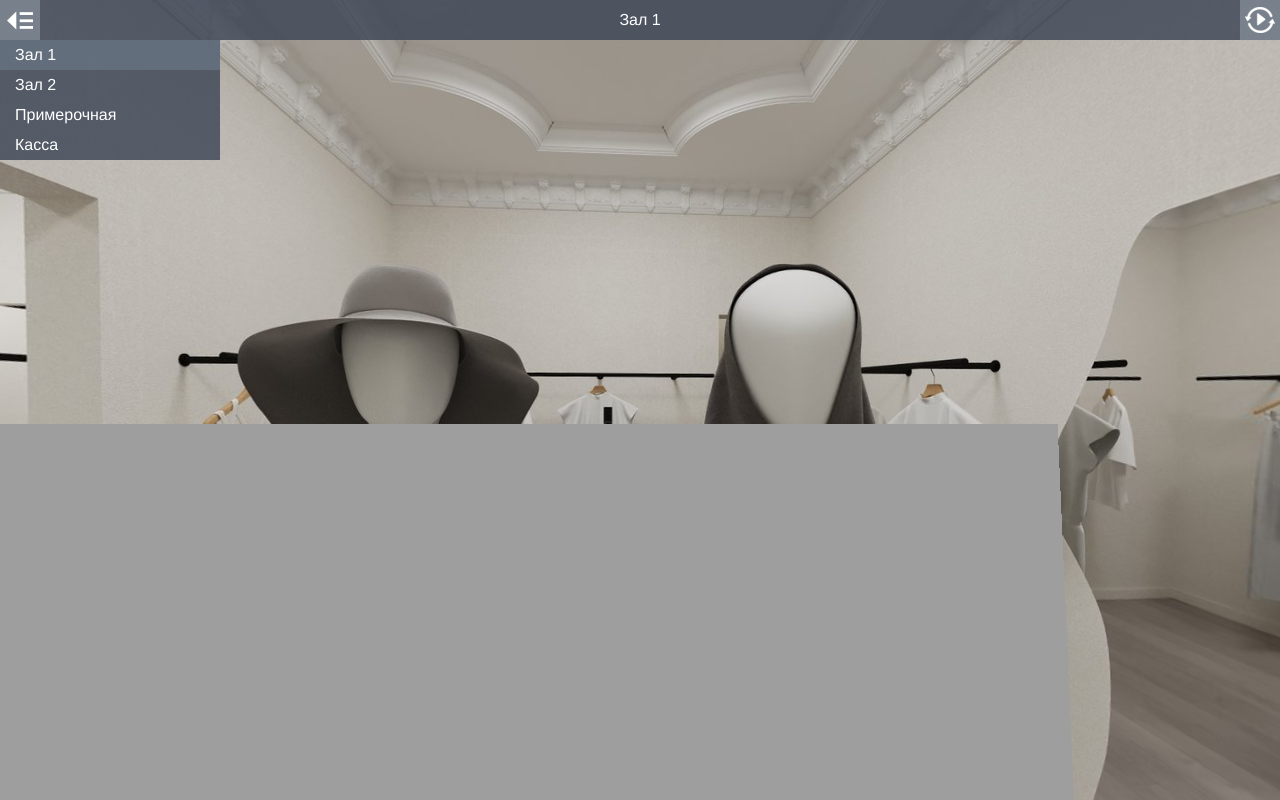
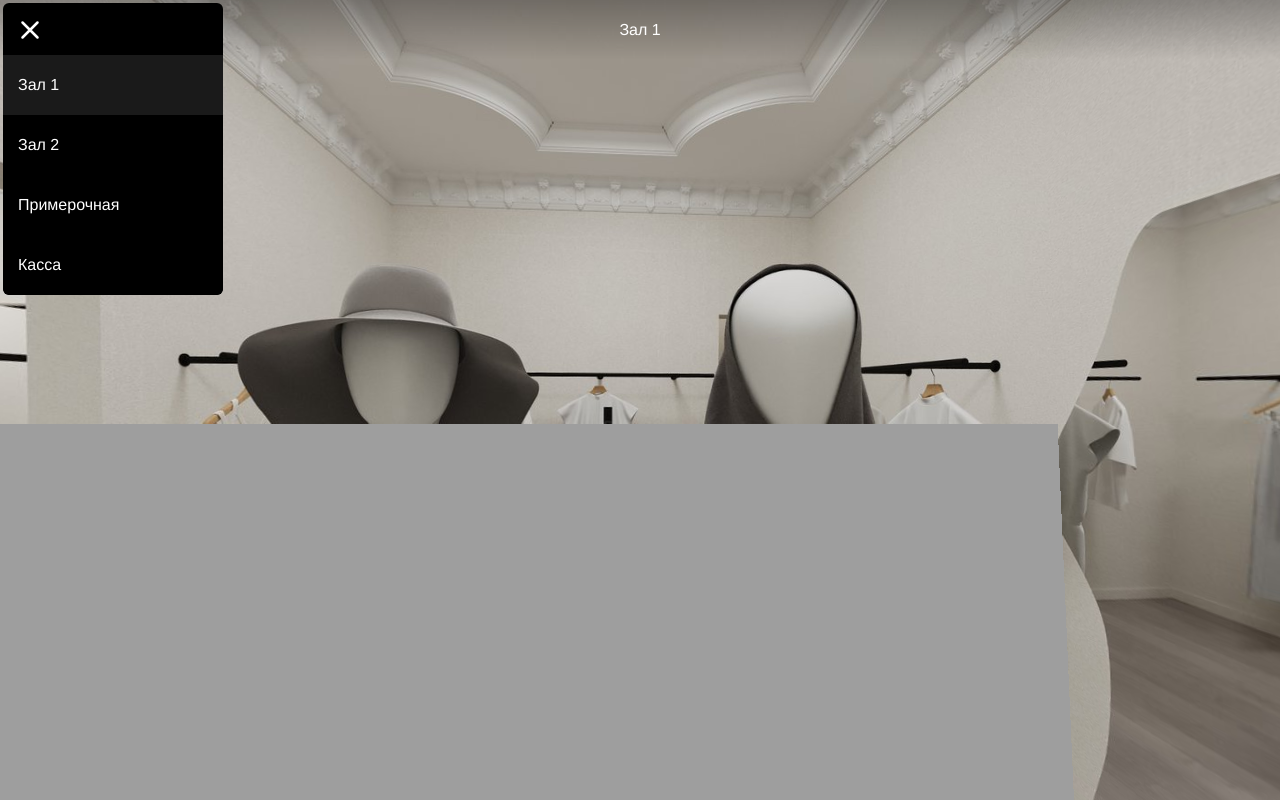
Before and after one commit to eightvis/madia_pano, a plain HTML site: page index.html in a window 1280 px wide. Drawn offline with Linux system fonts and the light colour scheme; animation ran at ten frames a second.

Commit message:
Black design

```diff
--- a/index.html
+++ b/index.html
@@ -1,36 +1,27 @@
 <!DOCTYPE html>
 <html>
+
 <head>
-<title>Madia_Pano</title>
+  <title></title>
   <meta charset="utf-8">
-<meta name="viewport" content="target-densitydpi=device-dpi, width=device-width, initial-scale=1.0, maximum-scale=1.0, minimum-scale=1.0, user-scalable=no, minimal-ui" />
-<style> @-ms-viewport { width: device-width; } </style>
+  <meta name="viewport"
+    content="target-densitydpi=device-dpi, width=device-width, initial-scale=1.0, maximum-scale=1.0, minimum-scale=1.0, user-scalable=no, minimal-ui" />
+  <style>
+    @-ms-viewport {
+      width: device-width;
+    }
+  </style>
   <link rel="stylesheet" href="vendor/reset.min.css">
   <link rel="stylesheet" href="style.css">
+  <link rel="shortcut icon" type="image/x-icon" sizes="16x16 32x32 48x48 64x64" href="/img/pano.svg">
 </head>
+
 <body class="multiple-scenes ">
 
   <div id="pano"></div>
 
   <div id="sceneList">
     <ul class="scenes">
-
-      <a href="javascript:void(0)" class="scene" data-id="0--1">
-        <li class="text">Зал 1</li>
-      </a>
-
-      <a href="javascript:void(0)" class="scene" data-id="1--2">
-        <li class="text">Зал 2</li>
-      </a>
-
-      <a href="javascript:void(0)" class="scene" data-id="2-">
-        <li class="text">Примерочная</li>
-      </a>
-
-      <a href="javascript:void(0)" class="scene" data-id="3-">
-        <li class="text">Касса</li>
-      </a>
-
     </ul>
   </div>
 
@@ -38,7 +29,7 @@
     <h1 class="sceneName"></h1>
   </div>
 
-<a href="javascript:void(0)" id="autorotateToggle">
+  <a href="javascript:void(0)" id="autorotateToggle" style="display: none;">
     <img class="icon off" src="img/play.png">
     <img class="icon on" src="img/pause.png">
   </a>
@@ -49,8 +40,8 @@
   </a>
 
   <a href="javascript:void(0)" id="sceneListToggle">
-  <img class="icon off" src="img/expand.png">
-  <img class="icon on" src="img/collapse.png">
+    <img class="icon off" src="img/menu.svg">
+    <img class="icon on" src="img/close.svg">
   </a>
 
   <a href="javascript:void(0)" id="viewUp" class="viewControlButton viewControlButton-1">
@@ -72,12 +63,35 @@
     <img class="icon" src="img/minus.png">
   </a>
 
-<script src="vendor/screenfull.min.js" ></script>
-<script src="vendor/bowser.min.js" ></script>
-<script src="vendor/marzipano.js" ></script>
+  <script src="vendor/screenfull.min.js"></script>
+  <script src="vendor/bowser.min.js"></script>
+  <script src="vendor/marzipano.js"></script>
 
   <script src="data.js"></script>
+
+  <script>
+    document.title = APP_DATA.name;
+
+    var el = document.querySelector('#sceneList ul');
+
+    APP_DATA.scenes.forEach(i => {
+      var a = document.createElement('a');
+      var li = document.createElement('li');
+
+      a.classList.add('scene');
+      a.setAttribute('data-id', i.id);
+      a.setAttribute('href', 'javascript:void(0)');
+
+      li.classList.add('text');
+      li.innerHTML = i.name;
+
+      a.appendChild(li);
+      el.appendChild(a);
+
+    });
+  </script>
+
   <script src="index.js"></script>
+</body>
 
-</body>
 </html>
--- a/index.js
+++ b/index.js
@@ -253,7 +253,7 @@
 
     // Create image element.
     var icon = document.createElement('img');
-    icon.src = 'img/link.png';
+    icon.src = 'img/pin2.svg';
     icon.classList.add('link-hotspot-icon');
 
     // Set rotation transform.
--- a/style.css
+++ b/style.css
@@ -46,19 +46,19 @@ a, a:hover, a:active, a:visited {
   position: absolute;
   top: 0;
   left: 0;
-  right: 40px;
-  height: 40px;
+  right: 0;
+  height: 60px;
   text-align: center;
 }
 
 .mobile #titleBar {
   height: 50px;
-  right: 50px;
+  right: 0;
 }
 
 /* If there is a fullscreen button the title bar must make space for it */
 body.fullscreen-enabled #titleBar {
-  right: 80px;
+  right: 0;
 }
 
 body.fullscreen-enabled.mobile #titleBar {
@@ -67,28 +67,32 @@ body.fullscreen-enabled.mobile #titleBar {
 
 /* If there are multiple scenes the title bar must make space for the scene list toggle */
 body.multiple-scenes #titleBar {
-  left: 40px;
+  left: 0;
 }
 
 body.multiple-scenes.mobile #titleBar {
-  left: 50px;
+  left: 0;
 }
 
 #titleBar .sceneName {
   width: 100%;
   height: 100%;
-  line-height: 30px;
+  line-height: 60px;
   padding: 5px;
-  background-color: rgb(58,68,84);
-  background-color: rgba(58,68,84,0.8);
+  background: linear-gradient(0deg, rgba(0,0,0,0) 1%, rgba(0,0,0, 0.28) 100%);
   overflow: hidden;
   text-overflow: ellipsis;
   white-space: nowrap;
 
-  -moz-user-select: text;
-  -webkit-user-select: text;
-  -ms-user-select: text;
-  user-select: text;
+  -moz-user-select: none;
+  -webkit-user-select: none;
+  -ms-user-select: none;
+  user-select: none;
+
+  display: flex;
+  align-content: center;
+  justify-content: center;
+  align-items: center;
 }
 
 .mobile #titleBar .sceneName {
@@ -204,11 +208,13 @@ body.fullscreen-enabled.mobile #autorotateToggle {
   position: absolute;
   top: 0;
   left: 0;
-  width: 40px;
-  height: 40px;
+  width: 60px;
+  height: 60px;
+  display: flex;
   padding: 5px;
-  background-color: rgb(103,115,131);
-  background-color: rgba(103,115,131,0.8);
+  align-items: center;
+  justify-content: center;
+  align-content: center;
 }
 
 .mobile #sceneListToggle {
@@ -225,9 +231,6 @@ body.fullscreen-enabled.mobile #autorotateToggle {
 }
 
 #sceneListToggle .icon {
-  position: absolute;
-  top: 5px;
-  right: 5px;
   width: 30px;
   height: 30px;
 }
@@ -255,9 +258,9 @@ body.fullscreen-enabled.mobile #autorotateToggle {
 
 #sceneList {
   position: absolute;
-  top: 0;
+  top: 3px;
   left: -220px;
-  padding-top: 40px;
+  padding-top: 52px;
   width: 220px;
   max-height: 100%;
   overflow-x: hidden;
@@ -265,6 +268,8 @@ body.fullscreen-enabled.mobile #autorotateToggle {
   margin-left: 0;
   -webkit-transition: margin-left 0.5s ease-in-out;
   transition: margin-left 0.5s ease-in-out;
+  background-color: black;
+  border-radius: 6px;
 }
 
 .mobile #sceneList {
@@ -273,8 +278,8 @@ body.fullscreen-enabled.mobile #autorotateToggle {
 
 #sceneList .scenes {
   width: 100%;
-  background-color: rgb(58,68,84);
-  background-color: rgba(58,68,84,0.8);
+  background-color: black;
+  border-radius: 6px;
 }
 
 .mobile #sceneList {
@@ -292,13 +297,13 @@ body.fullscreen-enabled.mobile #autorotateToggle {
 }
 
 #sceneList.enabled {
-  margin-left: 220px;
+  margin-left: 223px;
 }
 
 #sceneList .scene {
   display: block;
   width: 100%;
-  height: 30px;
+  height: 60px;
 }
 
 .mobile #sceneList .scene {
@@ -309,24 +314,22 @@ body.fullscreen-enabled.mobile #autorotateToggle {
   width: 100%;
   height: 100%;
   padding: 0 15px;
-  line-height: 30px;
+  line-height: 60px;
   overflow: hidden;
   text-overflow: ellipsis;
   white-space: nowrap;
 }
 
 .mobile #sceneList .scene .text {
-  line-height: 40px;
+  line-height: 60px;
 }
 
 .no-touch #sceneList .scene:hover {
-  background-color: rgb(103,115,131);
-  background-color: rgba(103,115,131,0.8);
+  background-color: rgba(255, 255, 255, 0.1);
 }
 
 #sceneList .scene.current {
-  background-color: rgb(103,115,131);
-  background-color: rgba(103,115,131,0.8);
+  background-color: rgba(255, 255, 255, 0.1);
 }
 
 /* Hide scene list when only a single scene exists */
@@ -337,8 +340,8 @@ body.single-scene #sceneList, body.single-scene #sceneListToggle {
 /* Link hotspot */
 
 .link-hotspot {
-  width: 60px;
-  height: 60px;
+  width: 40px;
+  height: 40px;
   margin-left: -30px;
   margin-top: -30px;
   opacity: 0.9;
@@ -351,8 +354,8 @@ body.single-scene #sceneList, body.single-scene #sceneListToggle {
 }
 
 .mobile .link-hotspot {
-  width: 70px;
-  height: 70px;
+  width: 45px;
+  height: 45px;
 }
 
 .link-hotspot-icon {
@@ -364,7 +367,7 @@ body.single-scene #sceneList, body.single-scene #sceneListToggle {
 .link-hotspot-tooltip {
   position: absolute;
   left: 100%;
-  top: 14px; /* ( 60 - (16 + 2*8) ) / 2 */
+  top: 2px; /* ( 60 - (16 + 2*8) ) / 2 */
 
   margin-left: 3px;
 
@@ -376,8 +379,7 @@ body.single-scene #sceneList, body.single-scene #sceneListToggle {
 
   border-radius: 5px;
 
-  background-color: rgb(58,68,84);
-  background-color: rgba(58,68,84,0.8);
+  background-color: black;
 
   color: #fff;
 
```
Also changed, not shown: img/close.svg (added), img/menu.svg (added), img/pano.svg (added), img/pin.svg (added), img/pin2.svg (added), img/pin3.svg (added), img/pin4.svg (added). Lines whose indentation alone changed are shown as unchanged.
